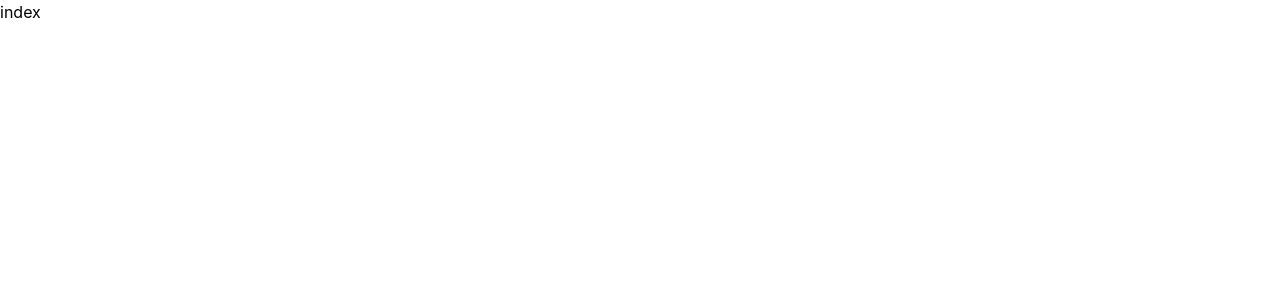
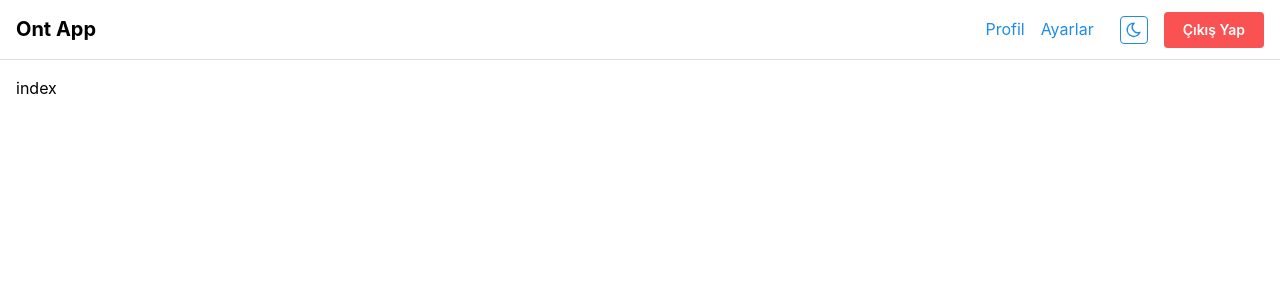
Before and after one commit to tolgabayrakdev/ont-project, a React (Vite) app in the folder client/: page /app in a window 1280 px wide. Shown: the top 300 px of the page. Built offline with nearby package versions, Linux system fonts and the light colour scheme.

Commit message:
icon lib

```diff
--- a/client/package.json
+++ b/client/package.json
@@ -16,6 +16,7 @@
     "@mantine/modals": "^7.12.2",
     "@mantine/notifications": "^7.12.2",
     "@mantine/nprogress": "^7.12.2",
+    "@tabler/icons-react": "^3.17.0",
     "react": "^18.3.1",
     "react-dom": "^18.3.1",
     "react-router-dom": "^6.26.2"
--- a/client/src/layouts/app-layout.tsx
+++ b/client/src/layouts/app-layout.tsx
@@ -1,11 +1,42 @@
-import { Outlet } from "react-router-dom"
+import { AppShell, Group, Text, Button, Anchor, ActionIcon, useMantineColorScheme } from '@mantine/core';
+import { Link, Outlet } from "react-router-dom";
+import { IconSun, IconMoon } from '@tabler/icons-react';
 
-type Props = {}
+export default function AppLayout() {
+    const { colorScheme, toggleColorScheme } = useMantineColorScheme();
+    const dark = colorScheme === 'dark';
 
-export default function AppLayout({ }: Props) {
     return (
-        <div>
-            <Outlet />
-        </div>
-    )
+        <AppShell
+            header={{ height: 60 }}
+            padding="md"
+        >
+            <AppShell.Header>
+                <Group h="100%" px="md" justify="space-between">
+                    <Text size="xl" fw={700}>Ont App</Text>
+                    <Group>
+                        <Anchor component={Link} to="app/profile">
+                            Profil
+                        </Anchor>
+                        <Anchor mr="xs" component={Link} to="app/settings">
+                            Ayarlar
+                        </Anchor>
+                        <ActionIcon
+                            variant="outline"
+                            color="blue"
+                            onClick={() => toggleColorScheme()}
+                            title="Toggle color scheme"
+                        >
+                            {dark ? <IconSun size="1.1rem" /> : <IconMoon size="1.1rem" />}
+                        </ActionIcon>
+                        <Button color="red">Çıkış Yap</Button>
+                    </Group>
+                </Group>
+            </AppShell.Header>
+
+            <AppShell.Main>
+                <Outlet />
+            </AppShell.Main>
+        </AppShell>
+    );
 }
--- /dev/null
+++ b/client/src/pages/app/profile.tsx
@@ -0,0 +1,7 @@
+type Props = {}
+
+export default function Profile({}: Props) {
+  return (
+    <div>profile</div>
+  )
+}
--- a/client/src/routes.tsx
+++ b/client/src/routes.tsx
@@ -9,6 +9,7 @@ const NotFoundPage = lazy(() => import('./pages/not-found'));
 
 const AppLayout = lazy(() => import('./layouts/app-layout'));
 const AppIndexPage = lazy(() => import('./pages/app/index'));
+const AppProfilePage = lazy(() => import('./pages/app/profile'));
 
 const routes = createBrowserRouter([
     {
@@ -32,6 +33,7 @@ const routes = createBrowserRouter([
         element: <AppLayout />,
         children: [
             { path: "", element: <AppIndexPage />, index: true },
+            { path: "profile", element: <AppProfilePage /> },
         ]
     }
 ]);
```
Also changed, not shown: 1 other file (tests, documents, lock files or other folders).
